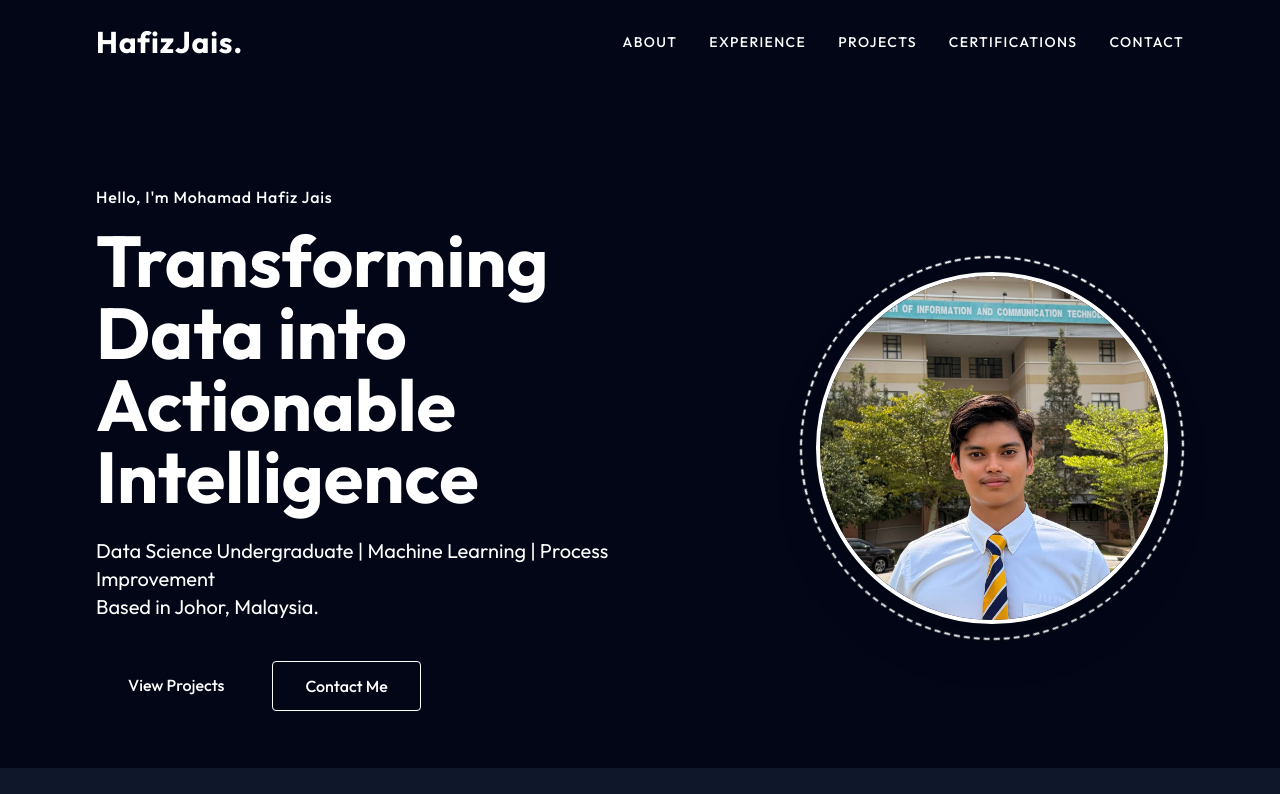
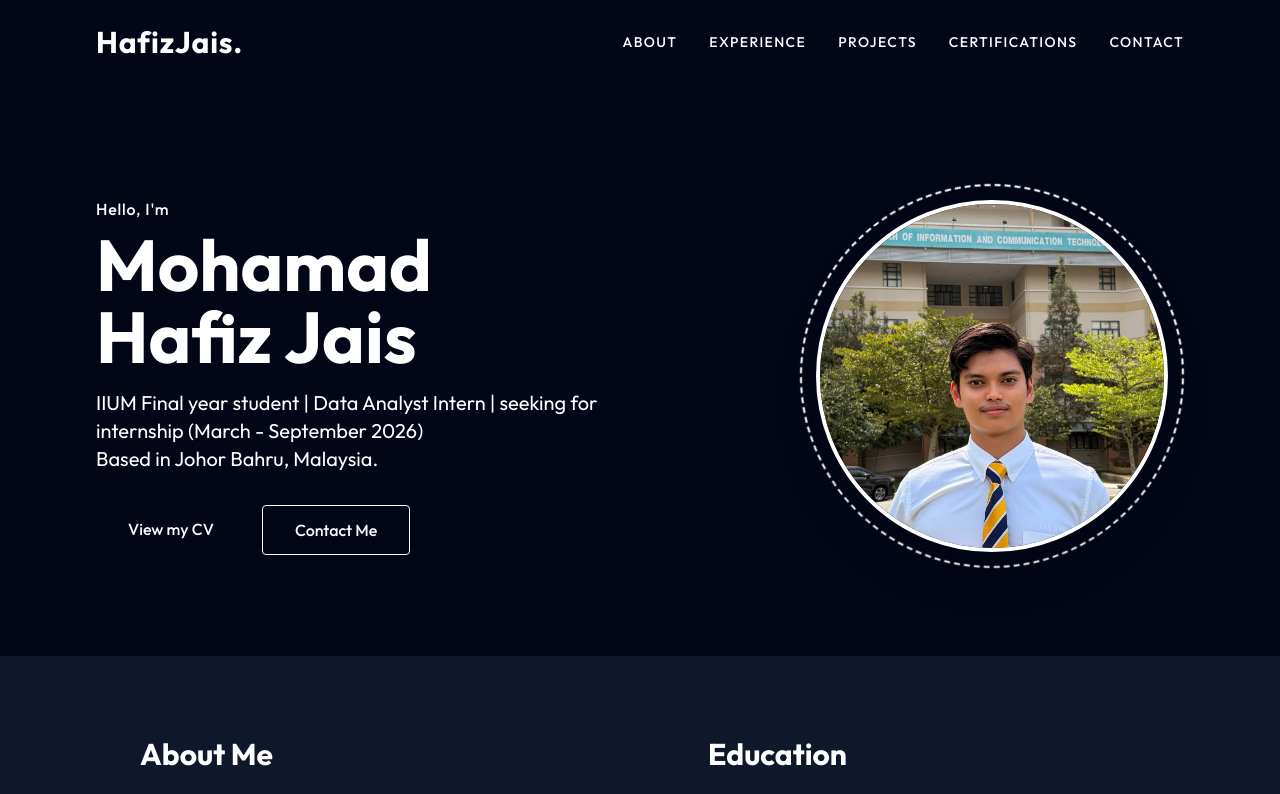
Before and after one commit to hafizjais/Portfolio, a React (Vite) app: page / in a window 1280 px wide. Shown: the top 794 px of the page. Built offline with nearby package versions, Linux system fonts and the light colour scheme.

Commit message:
feat: Add initial portfolio website structure, components, and data.

```diff
--- a/src/App.jsx
+++ b/src/App.jsx
@@ -15,7 +15,7 @@ function App() {
     <div className="bg-slate-950 min-h-screen font-body text-slate-300 selection:bg-sky-500/30 selection:text-sky-200">
       <Navbar />
 
-      <Section id="hero" variant="dark" className="pt-32 pb-0">
+      <Section id="hero" variant="dark" className="pt-24 pb-0">
         <Hero />
       </Section>
 
--- a/src/components/Hero.jsx
+++ b/src/components/Hero.jsx
@@ -6,24 +6,24 @@ const Hero = () => {
   const { hero } = portfolioData;
 
   return (
-    <div className="flex flex-col-reverse md:flex-row items-center justify-between min-h-[80vh] px-6 md:px-0 gap-12">
+    <div className="flex flex-col-reverse md:flex-row items-center justify-between min-h-[70vh] px-6 md:px-0 gap-8 md:gap-12">
 
       {/* Text Content */}
-      <div className="flex-1 flex flex-col items-start">
+      <div className="flex-1 flex flex-col items-start text-left">
         <motion.span
           initial={{ opacity: 0, y: 20 }}
           animate={{ opacity: 1, y: 0 }}
           transition={{ delay: 0.2 }}
-          className="text-sky-400 font-medium tracking-wider mb-4 block"
+          className="text-sky-400 font-medium tracking-wider mb-2 block"
         >
-          Hello, I'm {hero.name}
+          Hello, I'm
         </motion.span>
 
         <motion.h1
           initial={{ opacity: 0, y: 20 }}
           animate={{ opacity: 1, y: 0 }}
           transition={{ delay: 0.3 }}
-          className="text-4xl md:text-6xl lg:text-7xl font-bold text-slate-100 mb-6 leading-tight"
+          className="text-4xl md:text-5xl lg:text-7xl font-bold text-slate-100 mb-4 leading-tight"
         >
           {hero.headline}
         </motion.h1>
@@ -32,7 +32,7 @@ const Hero = () => {
           initial={{ opacity: 0, y: 20 }}
           animate={{ opacity: 1, y: 0 }}
           transition={{ delay: 0.4 }}
-          className="text-slate-400 text-lg md:text-xl max-w-2xl mb-10 leading-relaxed"
+          className="text-slate-400 text-lg md:text-xl max-w-2xl mb-8 leading-relaxed"
         >
           {hero.tagline}
           <br />
@@ -43,13 +43,15 @@ const Hero = () => {
           initial={{ opacity: 0, y: 20 }}
           animate={{ opacity: 1, y: 0 }}
           transition={{ delay: 0.5 }}
-          className="flex gap-4"
+          className="flex flex-wrap gap-4"
         >
           <a
-            href="#projects"
+            href="/CV_Hafiz.pdf"
+            target="_blank"
+            rel="noopener noreferrer"
             className="px-8 py-3 bg-sky-500 text-white font-medium rounded hover:bg-sky-600 transition-colors"
           >
-            View Projects
+            View my CV
           </a>
           <a
             href="#contact"
@@ -65,9 +67,9 @@ const Hero = () => {
         initial={{ opacity: 0, x: 20 }}
         animate={{ opacity: 1, x: 0 }}
         transition={{ delay: 0.4 }}
-        className="flex-1 flex justify-center md:justify-end"
+        className="flex-1 flex justify-center md:justify-end mb-8 md:mb-0"
       >
-        <div className="relative w-64 h-64 md:w-80 md:h-80 lg:w-96 lg:h-96">
+        <div className="relative w-56 h-56 md:w-72 md:h-72 lg:w-96 lg:h-96">
           {/* Decorative Ring */}
           <div className="absolute inset-0 border-2 border-dashed border-sky-500/30 rounded-full animate-[spin_10s_linear_infinite]"></div>
 
--- a/src/portfolioData.js
+++ b/src/portfolioData.js
@@ -1,9 +1,9 @@
 export const portfolioData = {
   hero: {
     name: "Mohamad Hafiz Jais",
-    headline: "Transforming Data into Actionable Intelligence",
-    tagline: "Data Science Undergraduate | Machine Learning | Process Improvement",
-    location: "Johor, Malaysia",
+    headline: "Mohamad Hafiz Jais",
+    tagline: "IIUM Final year student | Data Analyst Intern | seeking for internship (March - September 2026)",
+    location: "Johor Bahru, Malaysia",
     email: "hafizjais5@gmail.com",
     linkedin: "https://linkedin.com/in/hafiz-jais-306132213", // Placeholder, user to update
     github: "https://github.com/peacejez", // Placeholder, user to update
```
